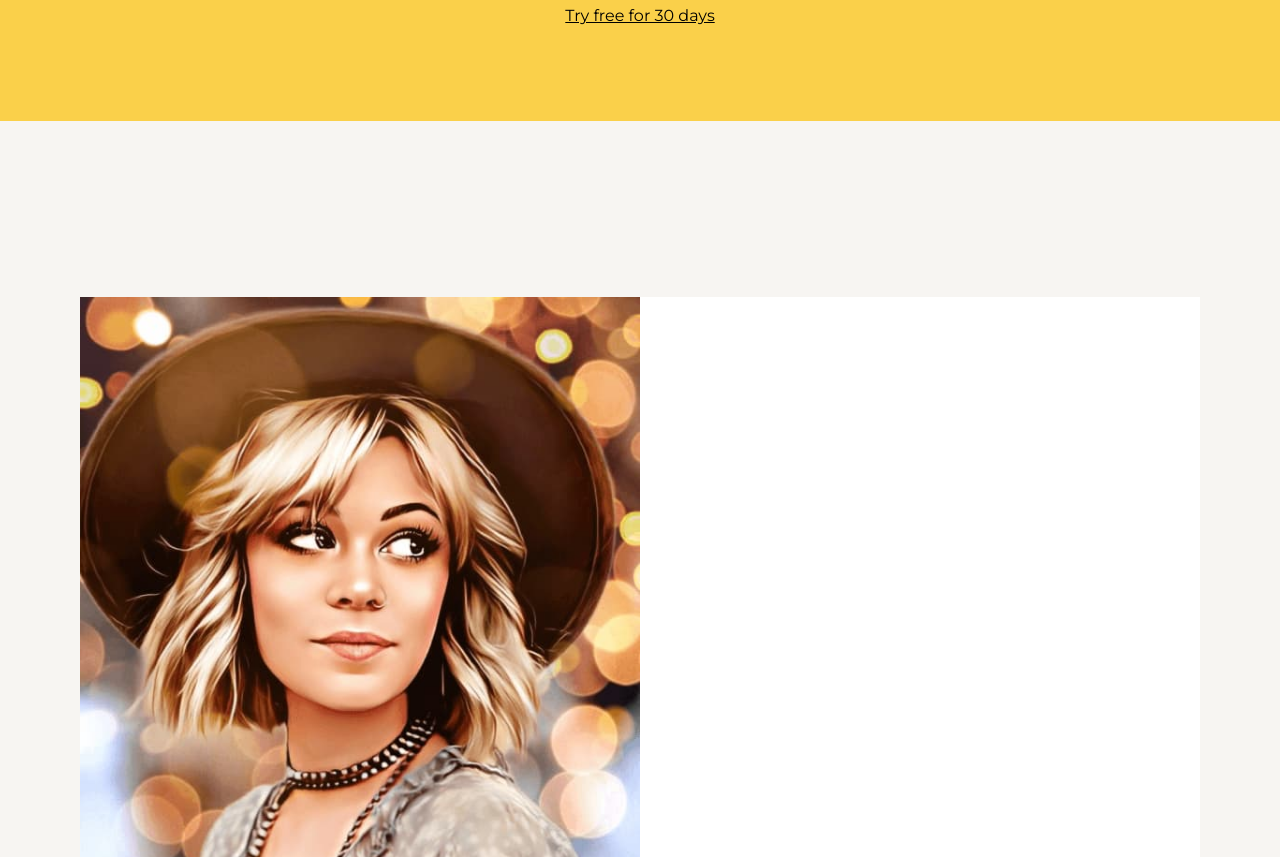
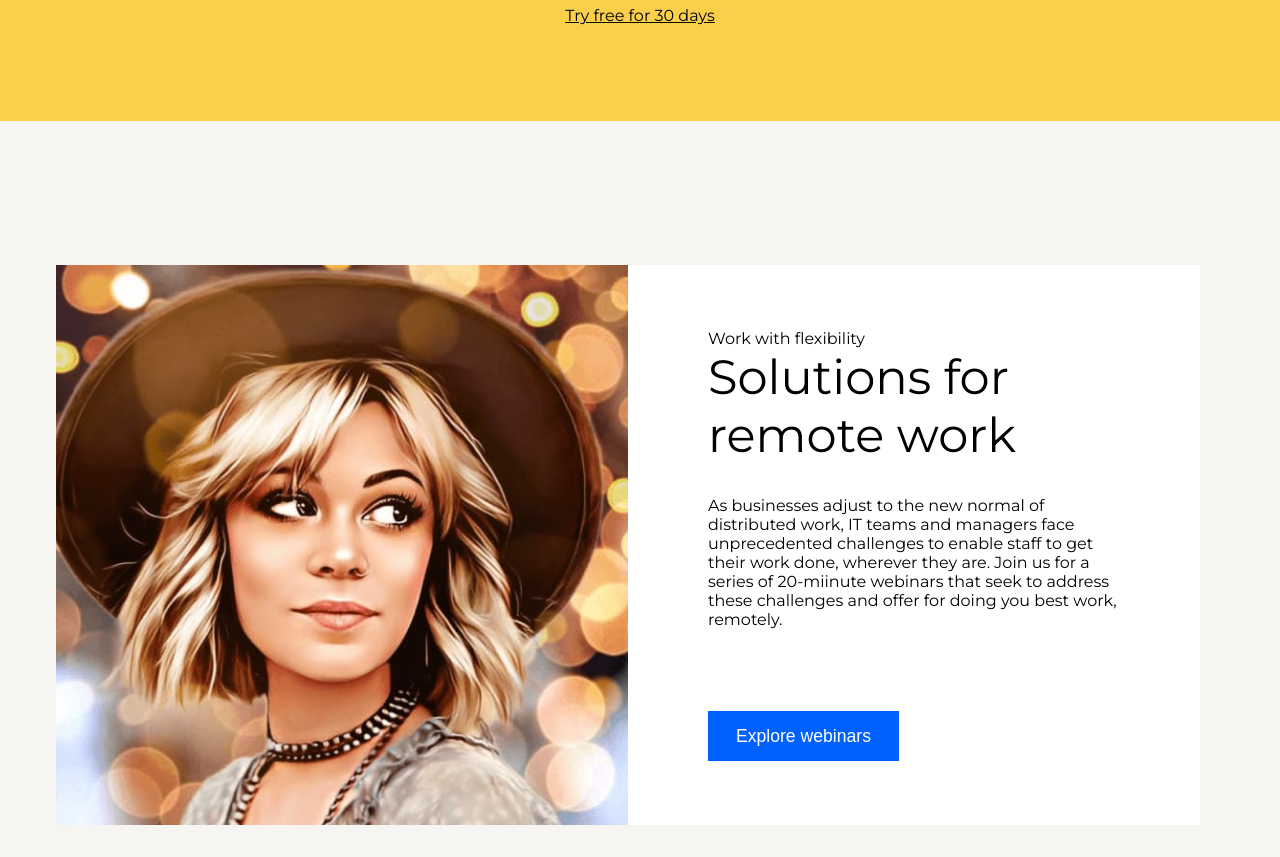
Before and after one commit to RicTieri/htmlcss-dropbox-superbonus, a plain HTML site: page index.html in a window 1280 px wide. Shown: the part 5840-6697 px from the top of the page. Drawn offline with Linux system fonts and the light colour scheme.

Commit message:
adjustment section remote-work

```diff
--- a/index.html
+++ b/index.html
@@ -242,8 +242,13 @@
         <div class="column-50">
           <img src="./img/profile.jpg" alt="">
         </div>
-        <div class="column-50">
-
+        <div class="column-50 text-column">
+          <div class="dida">
+            <span>Work with flexibility</span>
+            <h2>Solutions for remote work</h2>
+            <p>As businesses adjust to the new normal of distributed work, IT teams and managers face unprecedented challenges to enable staff to get their work done, wherever they are. Join us for a series of 20-miinute webinars that seek to address these challenges and offer for doing you best work, remotely.</p>
+          </div>
+          <button class="btn">Explore webinars</button>
         </div>
       </div>
     </section>
--- a/style/style.css
+++ b/style/style.css
@@ -363,11 +363,12 @@ li:hover .sub-menu {
 /* remote-work */
 
 .remote-work {
-  padding: 8rem 4rem;
+  padding: 6rem 4rem 6rem 2.5rem;
   background-color: #f7f5f2;
 }
 
 .remote-work .wrapper{
+  display: flex;
   margin: 3rem 1rem;
   background-color: white;
   height: 70vh;
@@ -383,6 +384,29 @@ li:hover .sub-menu {
   height: 100%;
   object-fit: cover;
   object-position: center;
+}
+
+.text-column{
+  display: flex;
+  flex-direction: column;
+  flex-wrap: wrap;
+  align-items: flex-start;
+  justify-content: space-between;
+  padding: 4rem 0;
+}
+
+.text-column>*{
+  margin: 0 5rem;
+}
+
+.text-column h2{
+  font-size: 3rem;
+  font-weight: 400;
+  padding-bottom: 2rem;
+}
+
+.text-column .btn{
+  padding: .9rem 1.75rem;
 }
 
 /* footer */
```
